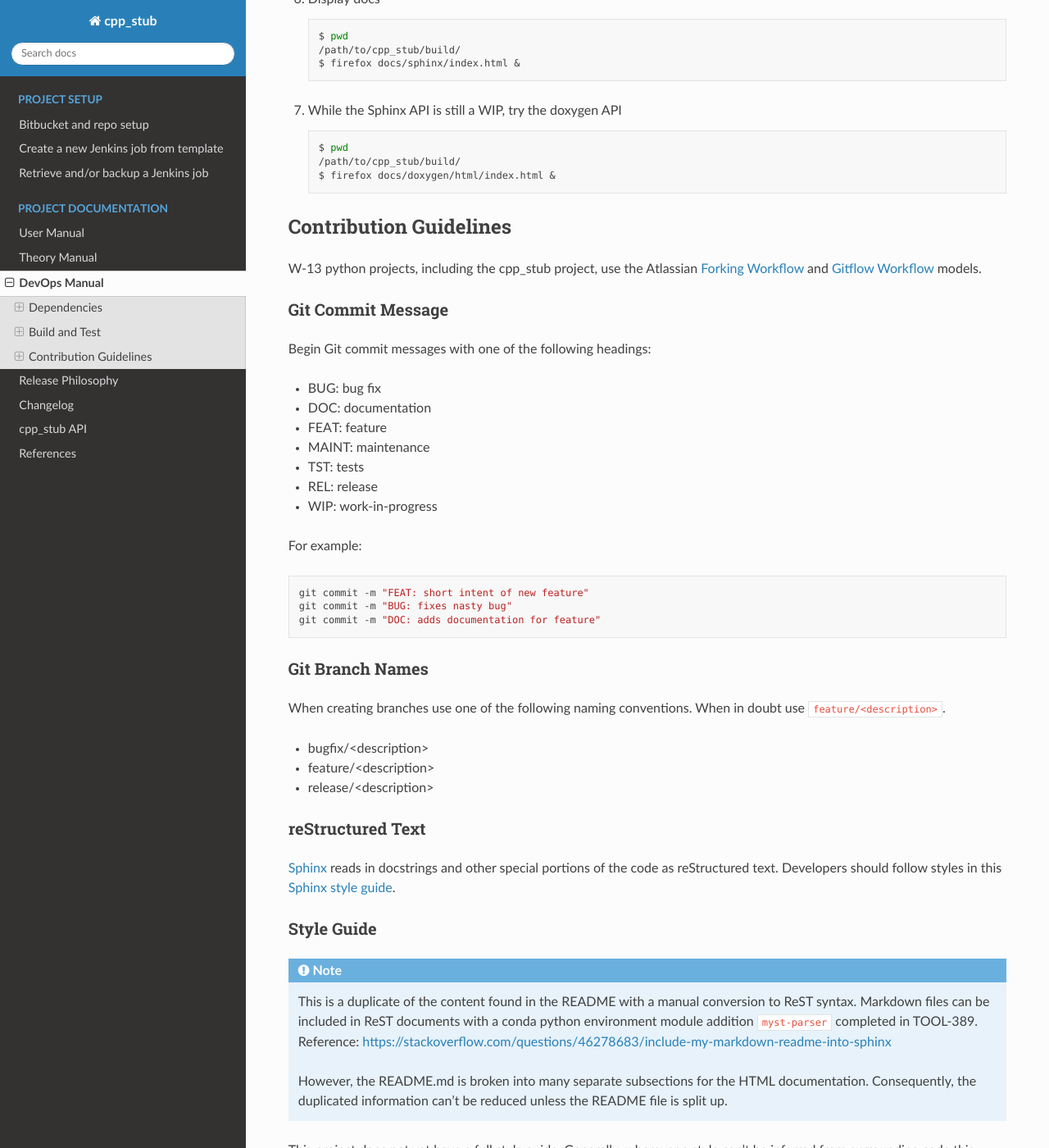
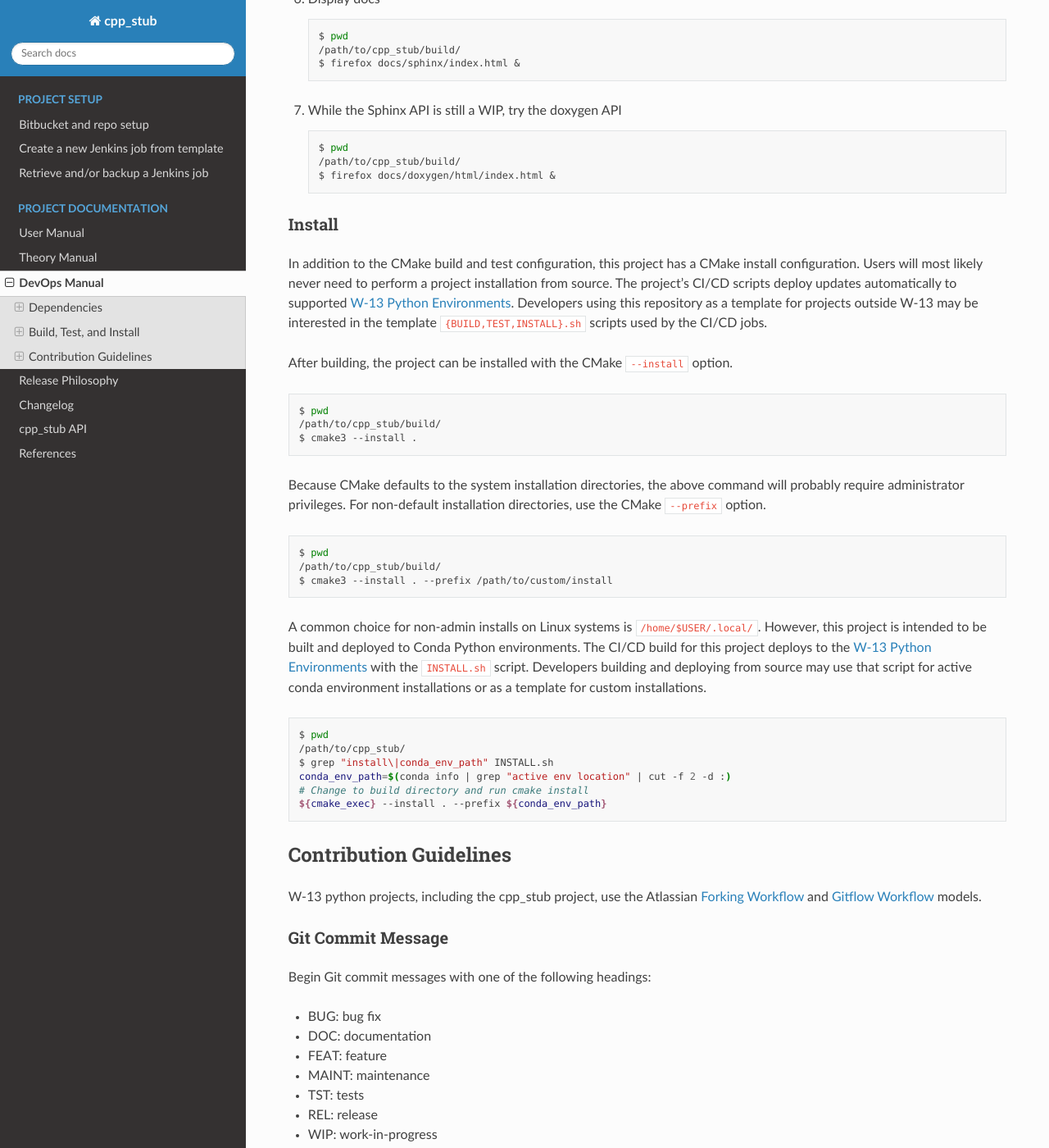
Before and after one commit to lanl/tardigrade-asp, a Sphinx documentation site: the page built from docs/devops.rst, in a window 1280 px wide and 1400 px high, scrolled down 5689 px. Shown: the whole window at 82% size. Built offline with Sphinx 7.4.7 and the Read the Docs theme 2.0.0, drawn with Linux system fonts in a browser that asks for light colours; some of the changed text lies outside the part shown.

Commit message:
DOC: add installation discussion to documentation

```diff
--- a/docs/build.txt
+++ b/docs/build.txt
@@ -1,8 +1,8 @@
 .. _build:
 
-**************
-Build and Test
-**************
+************************
+Build, Test, and Install
+************************
 
 .. include:: md2rst.txt
 
@@ -229,3 +229,42 @@ To build just the documentation pick up the steps here:
       $ pwd
       /path/to/cpp_stub/build/
       $ firefox docs/doxygen/html/index.html &
+
+Install
+=======
+
+In addition to the CMake build and test configuration, this project has a CMake install configuration. Users will most
+likely never need to perform a project installation from source. The project's CI/CD scripts deploy updates
+automatically to supported `W-13 Python Environments`_. Developers using this repository as a template for projects
+outside W-13 may be interested in the template ``{BUILD,TEST,INSTALL}.sh`` scripts used by the CI/CD jobs.
+
+After building, the project can be installed with the CMake ``--install`` option.
+
+.. code:: bash
+
+   $ pwd
+   /path/to/cpp_stub/build/
+   $ cmake3 --install .
+
+Because CMake defaults to the system installation directories, the above command will probably require administrator
+privileges. For non-default installation directories, use the CMake ``--prefix`` option.
+
+.. code:: bash
+
+   $ pwd
+   /path/to/cpp_stub/build/
+   $ cmake3 --install . --prefix /path/to/custom/install
+
+A common choice for non-admin installs on Linux systems is ``/home/$USER/.local/``. However, this project is intended to
+be built and deployed to Conda Python environments. The CI/CD build for this project deploys to the `W-13 Python
+Environments`_ with the ``INSTALL.sh`` script. Developers building and deploying from source may use that script for
+active conda environment installations or as a template for custom installations.
+
+.. code:: bash
+
+   $ pwd
+   /path/to/cpp_stub/
+   $ grep "install\|conda_env_path" INSTALL.sh
+   conda_env_path=$(conda info | grep "active env location" | cut -f 2 -d :)
+   # Change to build directory and run cmake install
+   ${cmake_exec} --install . --prefix ${conda_env_path}
```
